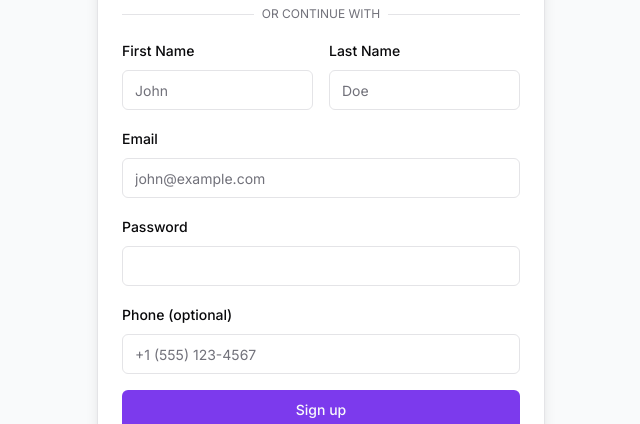
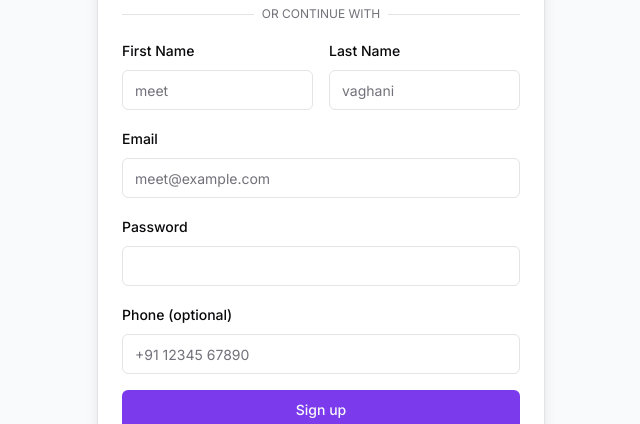
Before and after one commit to meetvaghani12/VaghaniGpt, a Next.js app in the folder frontend/: page /register in a window 1280 px wide. Shown: the part 228-652 px from the top of the page, without its empty margins (319-959 px from the left). Built offline with nearby package versions, Linux system fonts and the light colour scheme; no server answers.

Commit message:
minor chnages

```diff
--- a/frontend/app/login/page.tsx
+++ b/frontend/app/login/page.tsx
@@ -164,7 +164,7 @@ export default function LoginPage() {
                     id="email"
                     name="email"
                     type="email"
-                    placeholder="john@example.com"
+                    placeholder="meet@example.com"
                     required
                     value={formData.email}
                     onChange={handleChange}
--- a/frontend/app/register/page.tsx
+++ b/frontend/app/register/page.tsx
@@ -159,7 +159,7 @@ export default function RegisterPage() {
                     <Input
                       id="firstName"
                       name="firstName"
-                      placeholder="John"
+                      placeholder="meet"
                       required
                       value={formData.firstName}
                       onChange={handleChange}
@@ -170,7 +170,7 @@ export default function RegisterPage() {
                     <Input
                       id="lastName"
                       name="lastName"
-                      placeholder="Doe"
+                      placeholder="vaghani"
                       required
                       value={formData.lastName}
                       onChange={handleChange}
@@ -183,7 +183,7 @@ export default function RegisterPage() {
                     id="email"
                     name="email"
                     type="email"
-                    placeholder="john@example.com"
+                    placeholder="meet@example.com"
                     required
                     value={formData.email}
                     onChange={handleChange}
@@ -206,7 +206,7 @@ export default function RegisterPage() {
                     id="phone"
                     name="phone"
                     type="tel"
-                    placeholder="+1 (555) 123-4567"
+                    placeholder="+91 12345 67890"
                     value={formData.phone}
                     onChange={handleChange}
                   />
```
